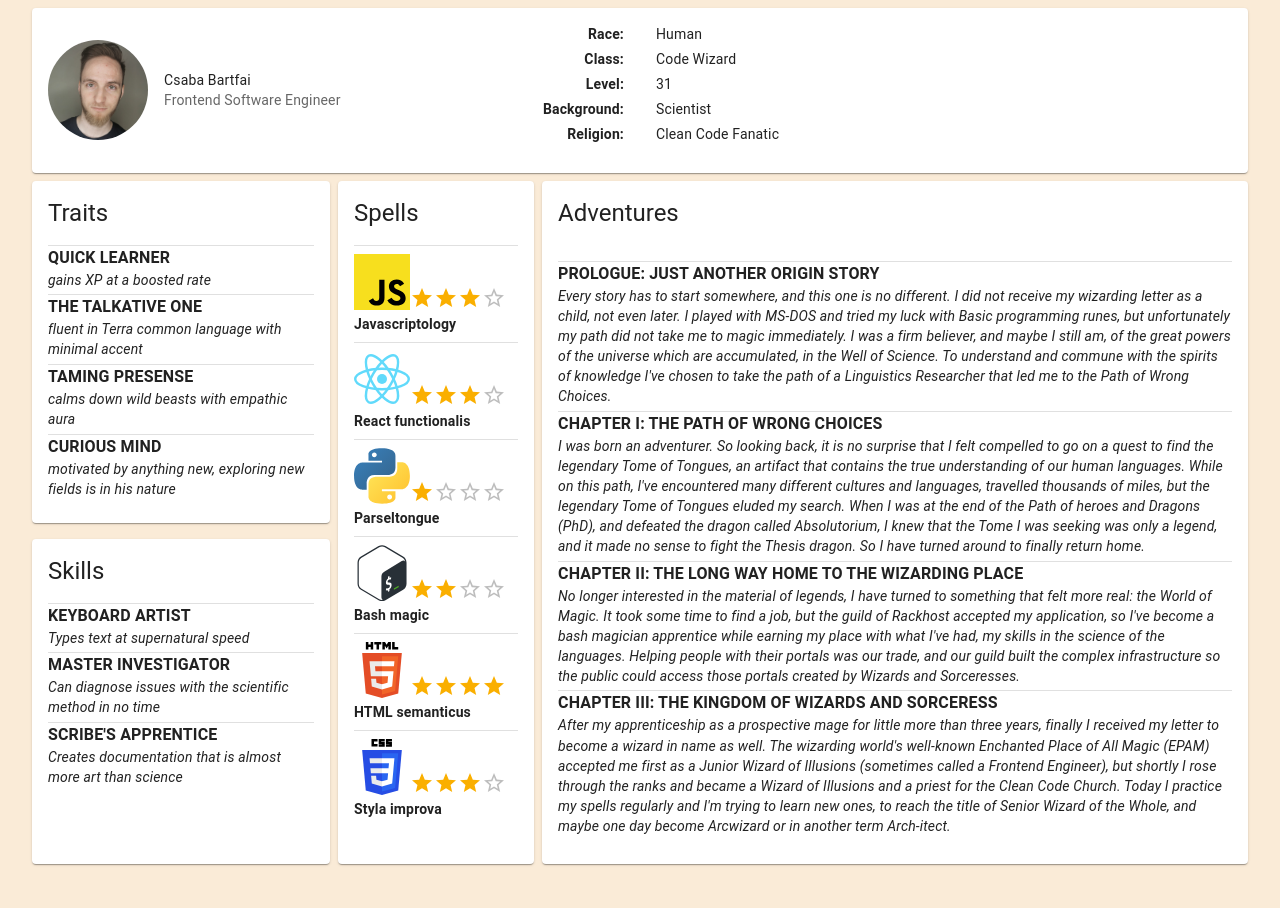
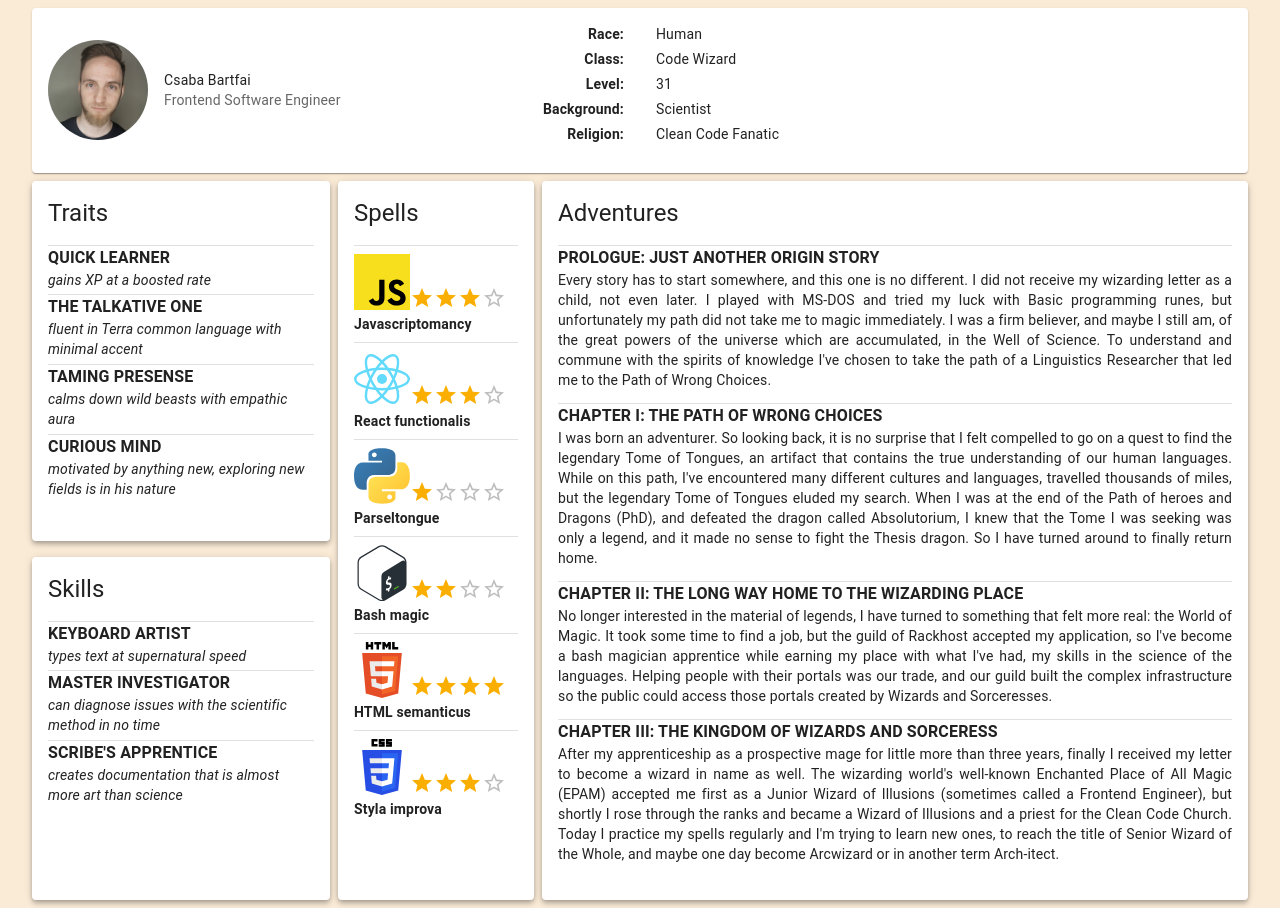
Before and after one commit to bartfelder/bartfelder.github.io, a React (Vite) app: page / in a window 1280 px wide. Before the commit the page ends 872 px from the top, so only its background shows below. Built offline with nearby package versions, Linux system fonts and the light colour scheme.

Commit message:
Minor typo and style fixes

```diff
--- a/src/components/Adventures.jsx
+++ b/src/components/Adventures.jsx
@@ -9,8 +9,8 @@ const Adventures = () => {
   const adventures = useSelector((state) => state.adventures);
 
   return (
-    <Card sx={{ height: "100%" }}>
-      <CardHeader title="Adventures" />
+    <Card sx={{ height: "100%" }} elevation={4}>
+      <CardHeader title="Adventures" sx={{ paddingBottom: 0 }} />
       <CardContent>
         {adventures.map((adventure) => (
           <div key={adventure.id}>
@@ -20,7 +20,7 @@ const Adventures = () => {
             </Typography>
             <Typography
               variant="body2"
-              sx={{ fontStyle: "italic" }}
+              sx={{ textAlign: 'justify', paddingBottom: 1}}
               gutterBottom
             >
               {adventure.description}
--- a/src/components/Skills.jsx
+++ b/src/components/Skills.jsx
@@ -9,7 +9,7 @@ const Skills = () => {
   const skills = useSelector((state) => state.skills);
 
   return (
-    <Card sx={{ height: "calc(50% - 1rem)" }}>
+    <Card sx={{ height: "calc(50% - 1rem)" }} elevation={4} >
       <CardHeader sx={{ paddingBottom: 0 }} title="Skills" />
       <CardContent>
         {skills.map((skill) => (
--- a/src/components/Spells.jsx
+++ b/src/components/Spells.jsx
@@ -11,7 +11,7 @@ const Spells = () => {
   const MAX_STARS = 4;
 
   return (
-    <Card sx={{ height: "100%" }}>
+    <Card sx={{ height: "100%" }} elevation={4}>
       <CardHeader title="Spells" sx={{ paddingBottom: 0 }} />
       <CardContent>
         {spells.map((spell) => (
--- a/src/components/Traits.jsx
+++ b/src/components/Traits.jsx
@@ -9,7 +9,7 @@ const Traits = () => {
   const traits = useSelector((state) => state.traits);
 
   return (
-    <Card sx={{ marginBottom: '1rem', height: '50%'}}>
+    <Card sx={{ marginBottom: '1rem', height: '50%'}} elevation={4}>
       <CardHeader sx={{ paddingBottom: 0 }} title="Traits" />
       <CardContent>
         {traits.map((trait) => (
--- a/src/store/skillsSlice.js
+++ b/src/store/skillsSlice.js
@@ -6,17 +6,17 @@ export const skillsSlice = createSlice({
     {
       id: "sk-01",
       title: "Keyboard artist",
-      description: "Types text at supernatural speed",
+      description: "types text at supernatural speed",
     },
     {
       id: "sk-02",
       title: "Master investigator",
-      description: "Can diagnose issues with the scientific method in no time",
+      description: "can diagnose issues with the scientific method in no time",
     },
     {
       id: "sk-03",
       title: "Scribe's apprentice",
-      description: "Creates documentation that is almost more art than science",
+      description: "creates documentation that is almost more art than science",
     },
   ],
   reducers: {
--- a/src/store/spellsSlice.jsx
+++ b/src/store/spellsSlice.jsx
@@ -11,7 +11,7 @@ export const spellsSlice = createSlice({
   initialState: [
     {
       id: "sp-01",
-      title: "Javascriptology",
+      title: "Javascriptomancy",
       icon: <JsIcon />,
       level: 3
     },
```
